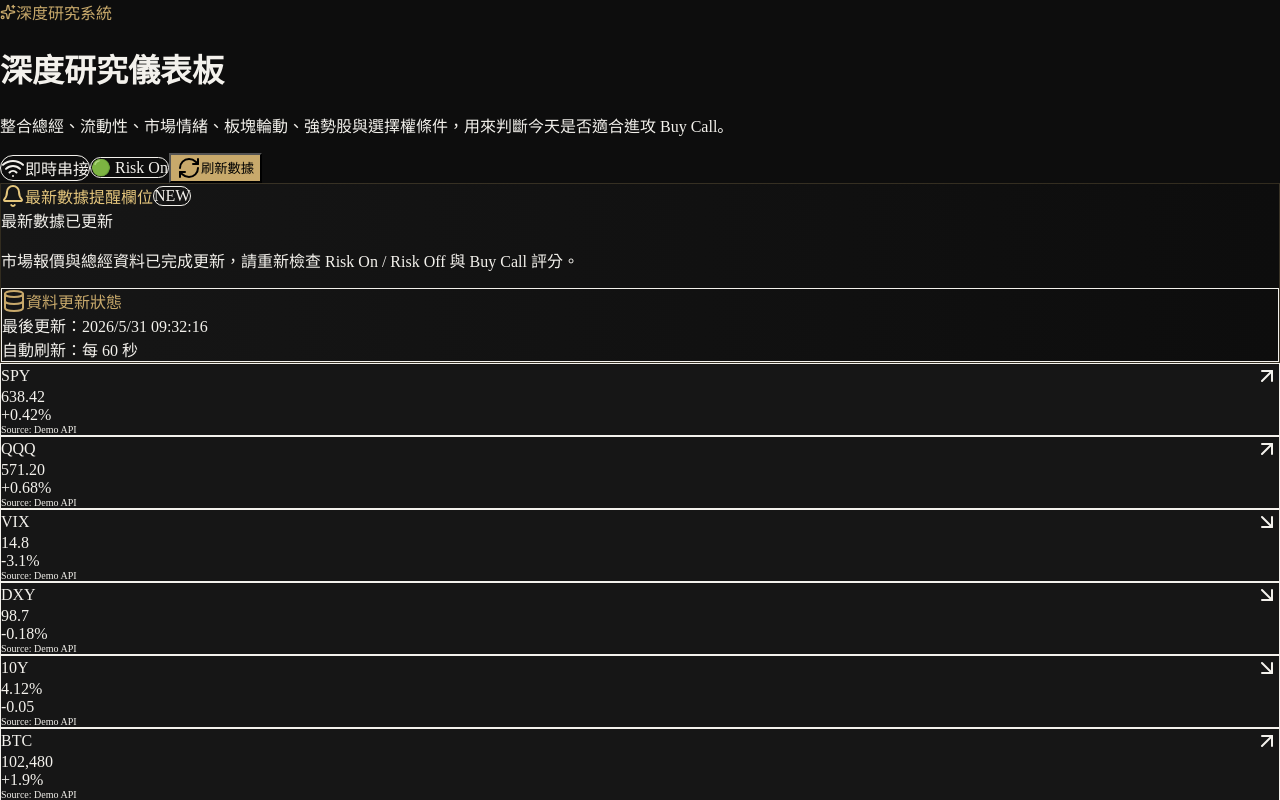
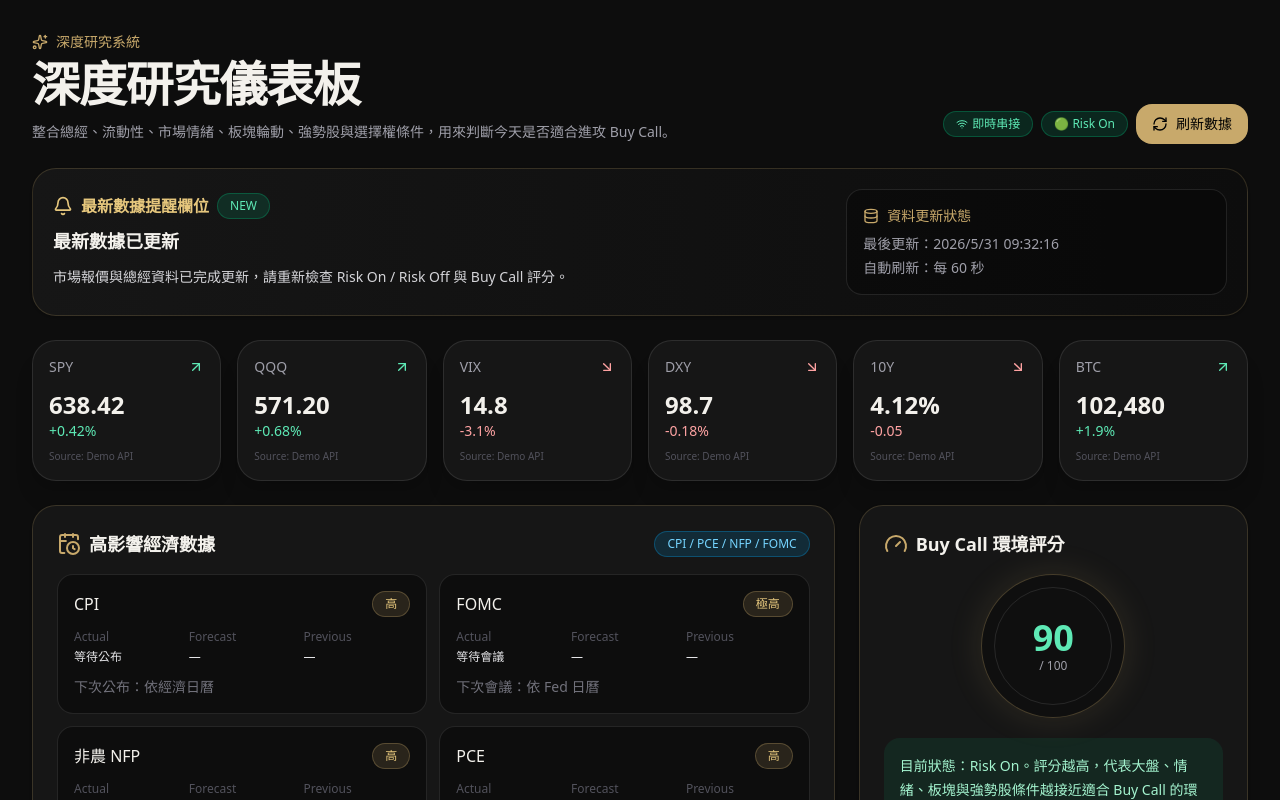
Before and after one commit to FaustSmile/XX, a Next.js app: page / in a window 1280 px wide. Shown: the top 800 px of the page. Built offline with nearby package versions, Linux system fonts and the light colour scheme.

Commit message:
Update globals.css

```diff
--- a/app/globals.css
+++ b/app/globals.css
@@ -1,6 +1,8 @@
-@tailwind base;
-@tailwind components;
-@tailwind utilities;
+@import "tailwindcss";
 
-html, body { margin: 0; background: #0D0D0D; }
-* { box-sizing: border-box; }
+html,
+body {
+  margin: 0;
+  padding: 0;
+  background: #0d0d0d;
+}
```
